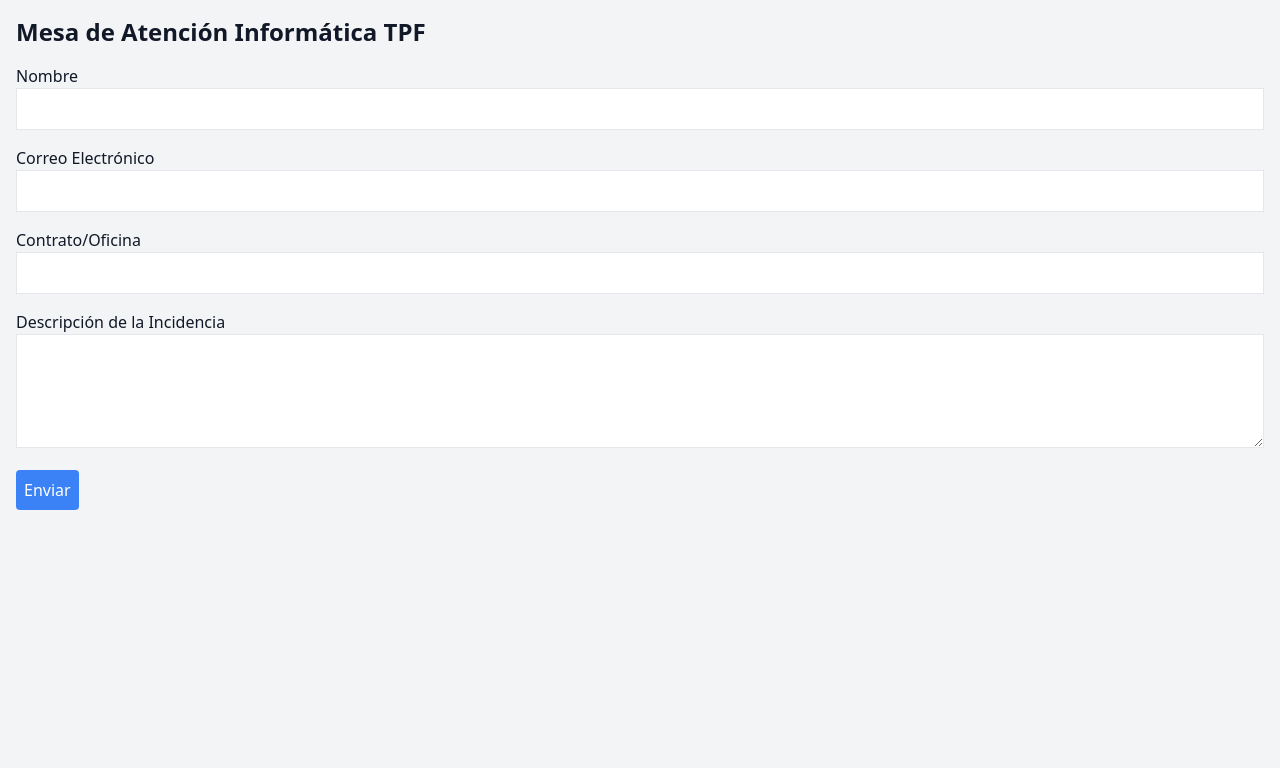
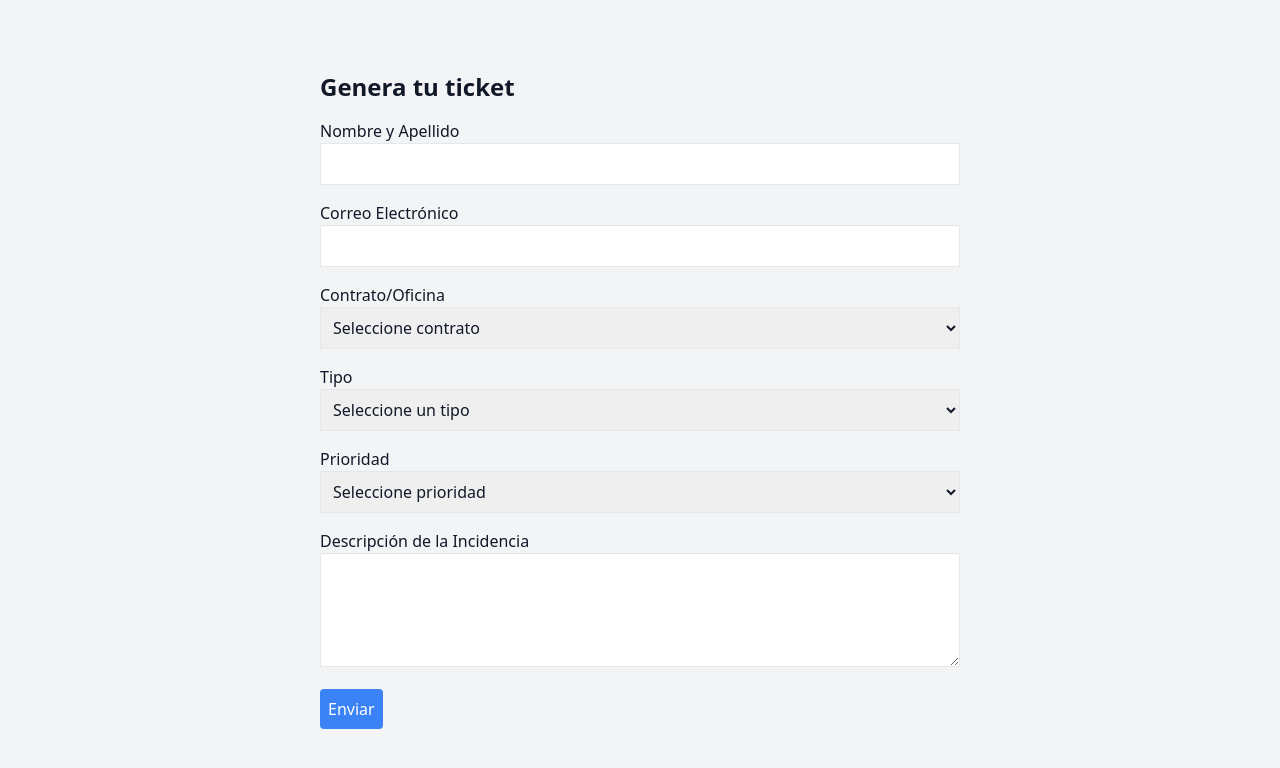
Before and after one commit to Ran1011010/ticketmanager, a Next.js app: page / in a window 1280 px wide. Shown: the top 768 px of the page. Built offline with nearby package versions, Linux system fonts and the light colour scheme.

Commit message:
add new items on formdata and more validations

```diff
--- a/src/app/page.tsx
+++ b/src/app/page.tsx
@@ -3,32 +3,37 @@
 import { useState } from "react";
 
 export default function Home() {
+  const initializeErrors = () => ({
+    name: "",
+    email: "",
+    contract: "",
+    type: "",
+    issue: "",
+    priority: "",
+  });
+
   const [formData, setFormData] = useState({
     name: "",
     email: "",
     contract: "",
+    type: "",
     issue: "",
+    priority: "",
   });
 
-  const [errors, setErrors] = useState({
-    name: "",
-    email: "",
-    contract: "",
-    issue: "",
-  });
-
-  const [ loading, setLoading ] = useState(false);
-  const [ message, setMessage ] = useState("");
+  const [errors, setErrors] = useState(initializeErrors());
+  const [loading, setLoading] = useState(false);
+  const [message, setMessage] = useState("");
 
   const validateFields = () => {
-    const newErrors = { name: "", email: "", contract: "", issue: "" };
+    const newErrors = initializeErrors();
     let isValid = true;
 
     if (!formData.name.trim()) {
       newErrors.name = "El nombre es obligatorio.";
       isValid = false;
-    }else if (formData.name.length < 5 || formData.name.length > 50) {
-      newErrors.name = "El nombre es muy corto o muy largo";
+    } else if (formData.name.length < 5 || formData.name.length > 50) {
+      newErrors.name = "El nombre es muy corto o muy largo.";
       isValid = false;
     }
 
@@ -43,12 +48,13 @@ export default function Home() {
       isValid = false;
     }
 
+    if(formData.contract && !["ITO-L7", "L7t5y6", "MT-OP", "TyC", "EFE-NOS", "VT", "administrativos"].includes(formData.contract)) {
+      newErrors.contract = "El contrato seleccionado no es válido.";
+      isValid = false;
+    }
 
-    if (!formData.contract.trim()) {
-      newErrors.contract = "El contrato o la oficina es obligatorio.";
-      isValid = false;
-    }else if (formData.contract.length < 5 || formData.contract.length > 50) {
-      newErrors.contract = "el nombre de la oficina o contrato es muy corto o muy largo";
+    if(formData.type && !["incidencia", "solicitud"].includes(formData.type)) {
+      newErrors.type = "El tipo seleccionado no es válido.";
       isValid = false;
     }
 
@@ -60,12 +66,17 @@ export default function Home() {
       isValid = false;
     }
 
+    if (formData.priority && !["baja", "media", "alta"].includes(formData.priority)) {
+      newErrors.priority = "La prioridad seleccionada no es válida.";
+      isValid = false;
+    }
+
     setErrors(newErrors);
     return isValid;
   };
 
   const handleChange = (
-    e: React.ChangeEvent<HTMLInputElement | HTMLTextAreaElement>
+    e: React.ChangeEvent<HTMLInputElement | HTMLTextAreaElement | HTMLSelectElement>
   ) => {
     setFormData({ ...formData, [e.target.name]: e.target.value });
     setErrors({ ...errors, [e.target.name]: "" }); // Limpia errores al escribir
@@ -91,7 +102,10 @@ export default function Home() {
       if (response.ok) {
         const data = await response.json();
         setMessage(data.message);
-        setFormData({ name: "", email: "", issue: "", contract: "" });
+        setFormData({ name: "", email: "", issue: "", contract: "", type: "", priority: "" });
+
+        // Limpia el mensaje después de 5 segundos
+        setTimeout(() => setMessage(""), 5000);
       } else {
         const error = await response.json();
         setMessage(error.message || "Hubo un error al enviar el ticket.");
@@ -104,11 +118,12 @@ export default function Home() {
   };
 
   return (
-    <div className="container mx-auto p-4">
-      <h1 className="text-2xl font-bold mb-4">Mesa de Atención Informática TPF</h1>
+    <div className="min-h-screen flex items-center justify-center bg-gray-100">
+      <div className="container max-w-2xl mx-auto p-4">
+        <h1 className="text-2xl font-bold mb-4">Genera tu ticket</h1>
         <form onSubmit={handleSubmit} className="space-y-4">
           <div>
-          <label className="block font-medium">Nombre</label>
+            <label className="block font-medium">Nombre y Apellido</label>
             <input
               type="text"
               name="name"
@@ -133,15 +148,53 @@ export default function Home() {
           </div>
           <div>
             <label className="block font-medium">Contrato/Oficina</label>
-          <input
-            type="text"
+            <select
               name="contract"
               value={formData.contract}
               onChange={handleChange}
               className="border p-2 w-full"
               required
-          />
+            >
+              <option value="">Seleccione contrato</option>
+              <option value="ITO-L7">Sistemas L7</option>
+              <option value="L7t5y6">L7 tramo 5 y 6</option>
+              <option value="MT-OP">Metro Operacionales</option>
+              <option value="TyC">Talleres y Cocheras L7</option>
+              <option value="EFE-NOS">EFE-NOS</option>
+              <option value="VT">Victoria Temuco</option>
+              <option value="administrativos">Administrativos</option>
+            </select>
             {errors.contract && <p className="text-red-500 text-sm">{errors.contract}</p>}
+          </div>
+          <div>
+            <label className="block font-medium">Tipo</label>
+            <select
+              name="type"
+              value={formData.type}
+              onChange={handleChange}
+              className="border p-2 w-full"
+              required
+            >
+              <option value="">Seleccione un tipo</option>
+              <option value="incidencia">Incidencia</option>
+              <option value="solicitud">Solicitud</option>
+            </select>
+            {errors.type && <p className="text-red-500 text-sm">{errors.type}</p>}
+          </div>
+          <div>
+            <label className="block font-medium">Prioridad</label>
+            <select
+              name="priority"
+              value={formData.priority}
+              onChange={handleChange}
+              className="border p-2 w-full"
+            >
+              <option value="">Seleccione prioridad</option>
+              <option value="baja">Baja</option>
+              <option value="media">Media</option>
+              <option value="alta">Alta</option>
+            </select>
+            {errors.priority && <p className="text-red-500 text-sm">{errors.priority}</p>}
           </div>
           <div>
             <label className="block font-medium">Descripción de la Incidencia</label>
@@ -157,11 +210,13 @@ export default function Home() {
           </div>
           <button
             type="submit"
-          className={`p-2 rounded ${loading ? "bg-gray-400" : "bg-blue-500 text-white"}`}
+            className={`p-2 rounded ${loading ? "bg-gray-400 text-black" : "bg-blue-500 text-white"}`}
           >
-          { loading ? "Enviando..." : "Enviar" }
+            {loading ? "Enviando..." : "Enviar"}
           </button>
         </form>
+        {message && <p className="text-red-500 mt-4">{message}</p>}
+      </div>
     </div>
   );
 }
```
Lines whose indentation alone changed are shown as unchanged.
